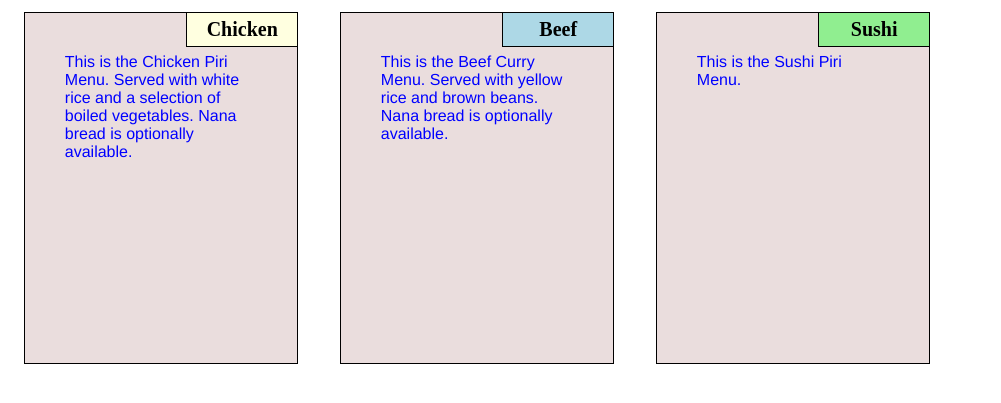
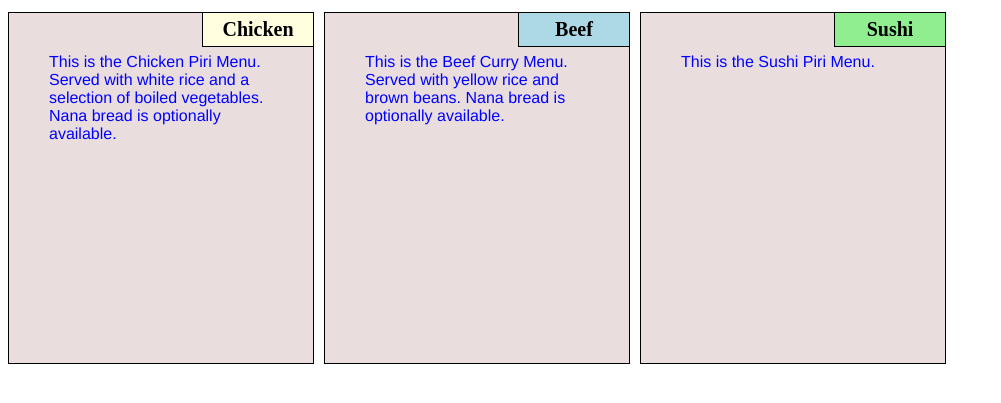
Before and after one commit to zutph124/coursera-test, a plain HTML site: page module2-solution/index.html in a window 1280 px wide. Shown: the part 61-464 px from the top of the page, without its empty margins (0-1001 px from the left). Drawn offline with Linux system fonts and the light colour scheme.

Commit message:
Update css.css

```diff
--- a/module2-solution/css/css.css
+++ b/module2-solution/css/css.css
@@ -11,9 +11,6 @@ h1 {
 
 div {
   position: relative;
-  width:90%;
-		margin-left: auto;
-		margin-right: auto;
 }
 
 p {
```
